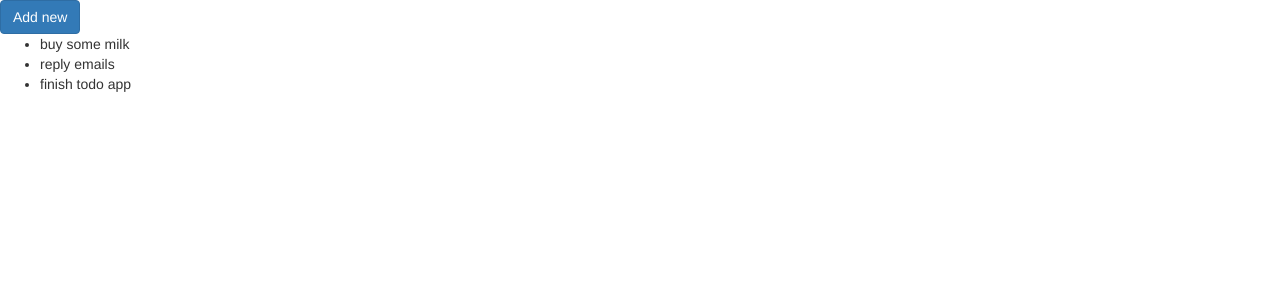
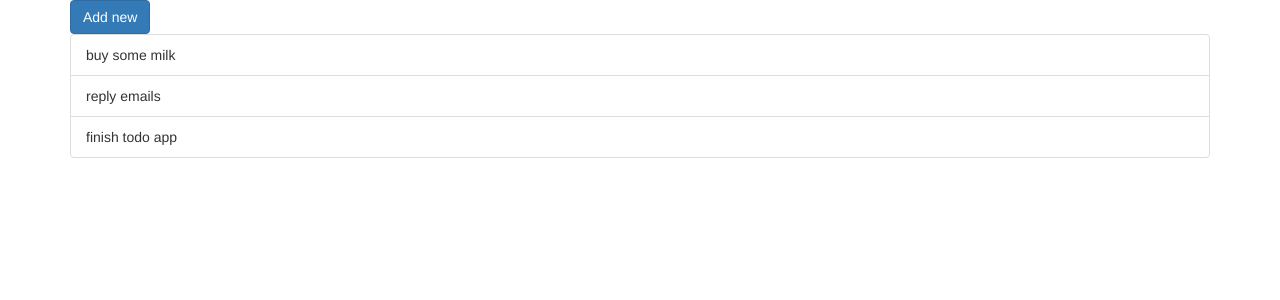
Before and after one commit to reiteristvan/TodoReact, a React app in the folder src/: page / in a window 1280 px wide. Shown: the top 300 px of the page. Built offline with nearby package versions, Linux system fonts and the light colour scheme; the HTML template or start-up script is replaced by a standard one.

Commit message:
Let's be pretty

```diff
--- a/src/app/components/app.jsx
+++ b/src/app/components/app.jsx
@@ -20,11 +20,11 @@ export default class App extends React.Component {
         var todoItems = this.state.todoItems;
 
         return  (
-            <div>
+            <div className="container">
                 <button onClick={this.addTodoItem.bind(this)} className="btn btn-primary">Add new</button>
-                <ul>
+                <ul className="list-group">
                     {todoItems.map(task =>
-                        <li key={task.id}>
+                        <li key={task.id} className="list-group-item">
                             <Task task={task} onEdit={this.onEdit.bind(this)}/>
                         </li>
                     )}
```
Also changed, not shown: src/build/index.html.
